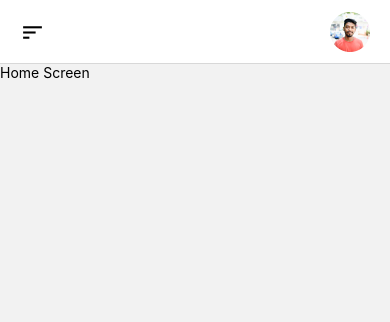
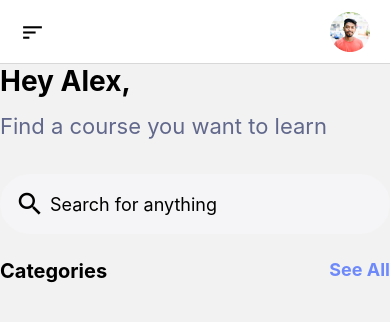
Before and after one commit to rakibhossen11/React-Native-Courses-App, a React Native app: screen /HomeScreen in a window 390 px wide. Shown: the top 322 px of the page. Built offline with nearby package versions, Linux system fonts and the light colour scheme.

Commit message:
add flatlist in home page

```diff
--- a/src/view/screen/HomeScreen.js
+++ b/src/view/screen/HomeScreen.js
@@ -1,12 +1,73 @@
 import React from "react";
-import { Text, View } from "react-native";
+import { FlatList, ImageBackground, Text, TouchableOpacity, View } from "react-native";
+import { TextInput } from "react-native-gesture-handler";
+import { SafeAreaView } from "react-native-safe-area-context";
+import Icon from "react-native-vector-icons/MaterialIcons";
 
-const HomeScreen = () =>{
-    return(
-        <View>
-            <Text>Home Screen</Text>
+const HomeScreen = ({navigation}) => {
+    const CouseCard = ({course}) =>{
+        return(
+            <TouchableOpacity>
+                <ImageBackground
+                source={course.image}>
+                    <Text>{course.name}</Text>
+                    <Text>{course.totalCourse + "Courses"}</Text>
+                </ImageBackground>
+            </TouchableOpacity>
+        )
+    }
+  return (
+    <SafeAreaView>
+      <View
+    //   style={{
+    //     backgroundColor: '#fff',
+    //     flex: 1,
+    //     paddingHorizontal: 20,
+    //   }}
+      >
+        <Text style={{ fontSize: 28, fontWeight: "bold" }}>Hey Alex,</Text>
+        <Text style={{ fontSize: 22, color: "#61688B", marginTop: 15 }}>
+          Find a course you want to learn
+        </Text>
+        <View
+          style={{
+            height: 60,
+            marginTop: 35,
+            paddingTop: 10,
+            paddingBottom: 10,
+            paddingLeft: 15,
+            backgroundColor: "#F5F5F7",
+            borderRadius: 30,
+            alignItems: "center",
+            flexDirection: "row",
+          }}
+        >
+          <Icon size={30} name="search" />
+          <TextInput
+            style={{ fontSize: 18, marginLeft: 5 }}
+            placeholder="Search for anything"
+          />
         </View>
-    )
-}
+        <View
+          style={{
+            paddingVertical: 25,
+            flexDirection: "row",
+            justifyContent: "space-between",
+          }}
+        >
+          <Text style={{ fontSize: 20, fontWeight: "bold" }}>Categories</Text>
+          <Text style={{ fontSize: 18, fontWeight: "bold", color: "#6E8AFA" }}>
+            See All
+          </Text>
+        </View>
+      </View>
+      <View style={{flex: 1}}>
+        <FlatList
+        renderItem={({item}) => <CouseCard course={item} /> }
+        />
+      </View>
+    </SafeAreaView>
+  );
+};
 
 export default HomeScreen;
```
